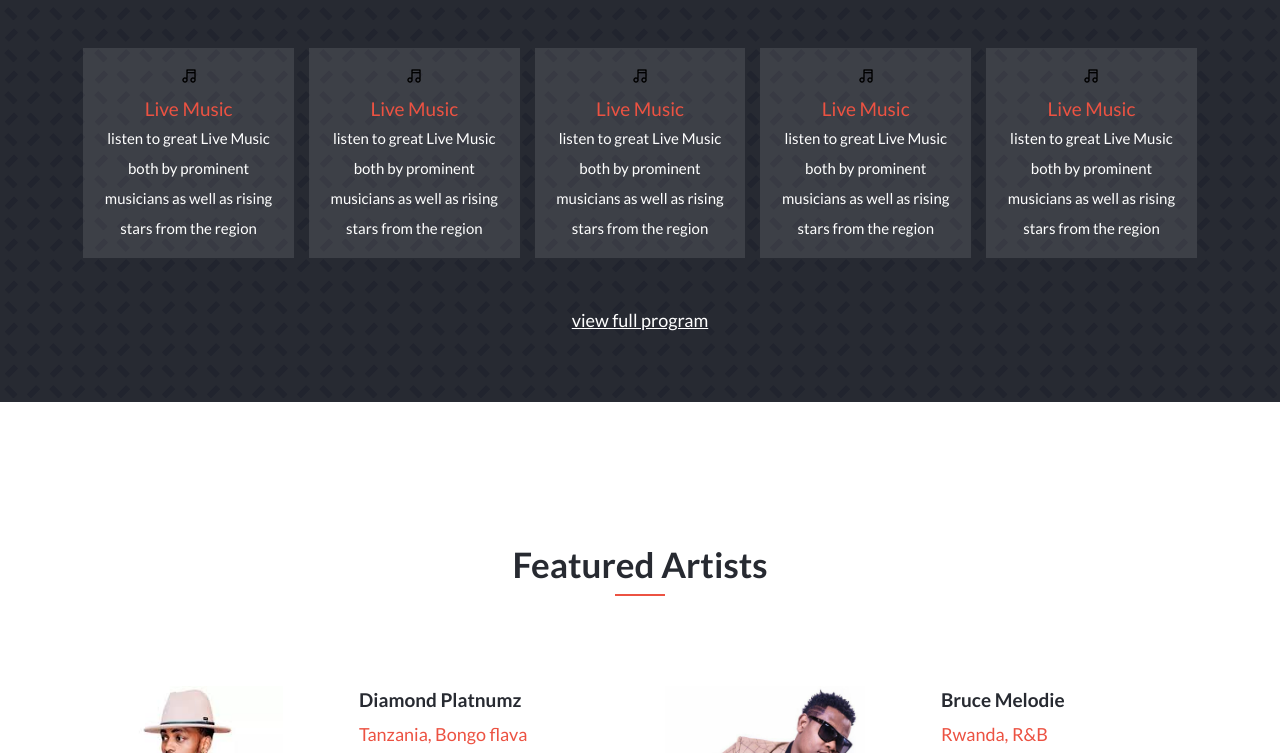
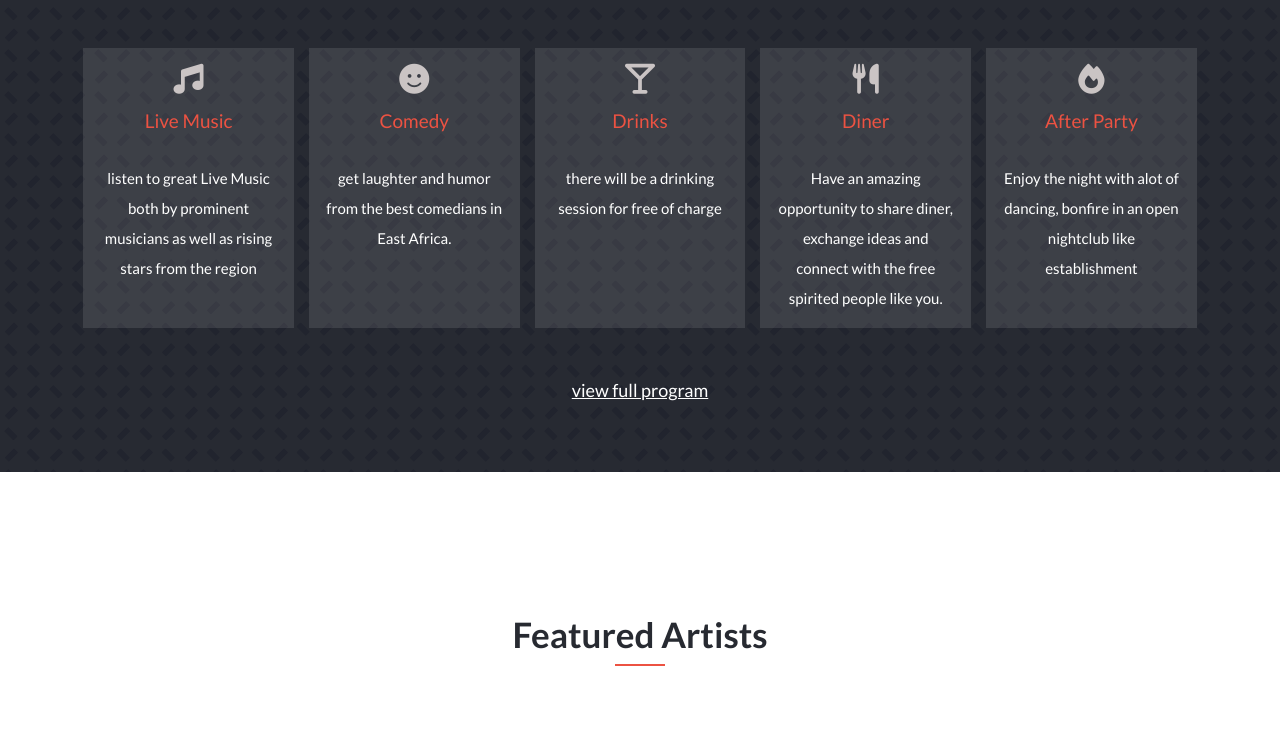
Before and after one commit to rugwizangoga/East-African-Music-Festival-, a website: page index.html in a window 1280 px wide. Shown: the part 960-1713 px from the top of the page. Drawn offline with Linux system fonts and the light colour scheme.

Commit message:
Updated index.html and style.css

```diff
--- a/index.html
+++ b/index.html
@@ -81,7 +81,7 @@
                     <div class="activities">
                         <ul class="activity">
                             <li class="icon">
-                                <img src="./Images/music-note.png" alt="music">
+                                <i class="fa-solid fa-music fa-2xl"></i>
                             </li>
                             <li class="title">
                                 Live Music
@@ -92,46 +92,46 @@
                         </ul>
                         <ul class="activity">
                             <li class="icon">
-                                <img src="./Images/music-note.png" alt="music">
+                                <i class="fa-solid fa-face-smile fa-2xl"></i>
                             </li>
                             <li class="title">
-                                Live Music
+                                Comedy
                             </li>
                             <li class="desc">
-                                listen to great Live Music both by prominent musicians as well as rising stars from the region
+                                get laughter and humor from the best comedians in East Africa.
                             </li>
                         </ul>
                         <ul class="activity">
                             <li class="icon">
-                                <img src="./Images/music-note.png" alt="music">
+                                <i class="fa fa-glass fa-2xl"></i>
                             </li>
                             <li class="title">
-                                Live Music
+                                Drinks
                             </li>
                             <li class="desc">
-                                listen to great Live Music both by prominent musicians as well as rising stars from the region
+                                there will be a drinking session for free of charge
                             </li>
                         </ul>
                         <ul class="activity">
                             <li class="icon">
-                                <img src="./Images/music-note.png" alt="music">
+                                <i class="fa fa-utensils fa-2xl"></i>
                             </li>
                             <li class="title">
-                                Live Music
+                                Diner
                             </li>
                             <li class="desc">
-                                listen to great Live Music both by prominent musicians as well as rising stars from the region
+                                Have an amazing opportunity to share diner, exchange ideas and connect with the free spirited people like you.
                             </li>
                         </ul>
                         <ul class="activity">
                             <li class="icon">
-                                <img src="./Images/music-note.png" alt="music">
+                                <i class="fa fa-fire fa-2xl"></i>
                             </li>
                             <li class="title">
-                                Live Music
+                                After Party
                             </li>
                             <li class="desc">
-                                listen to great Live Music both by prominent musicians as well as rising stars from the region
+                               Enjoy the night with alot of dancing, bonfire in an open nightclub like establishment
                             </li>
                         </ul>
                     </div>
--- a/style.css
+++ b/style.css
@@ -210,8 +210,7 @@
 }
 
 .activities {
-  display: flex;
-  flex-direction: column;
+  display: grid;
   gap: 15px;
 }
 
@@ -225,6 +224,10 @@
 
 .activity .title {
   line-height: 15px;
+}
+
+.icon i {
+  color: #cac4c4;
 }
 
 .about {
@@ -262,7 +265,7 @@
 }
 
 .image {
-  width: 200px;
+  width: 270px;
   height: 170px;
 }
 
@@ -317,7 +320,7 @@
   padding: 10px 0 30px 0;
   justify-content: space-between;
   font-size: 64px;
-  color: rgb(175, 170, 170);
+  color: #82808a;
 }
 
 .footer {
@@ -473,13 +476,14 @@
   }
 
   .activities {
-    flex-direction: row;
+    display: grid;
+    grid-template-columns: repeat(5, 1fr);
   }
 
   .activity {
     grid-template-columns: 1fr;
-    grid-template-rows: 1fr 1fr 4fr;
-    align-items: center;
+    grid-template-rows: 1fr 1fr 3fr;
+    align-items: flex-start;
   }
 
   .activity li {
```
